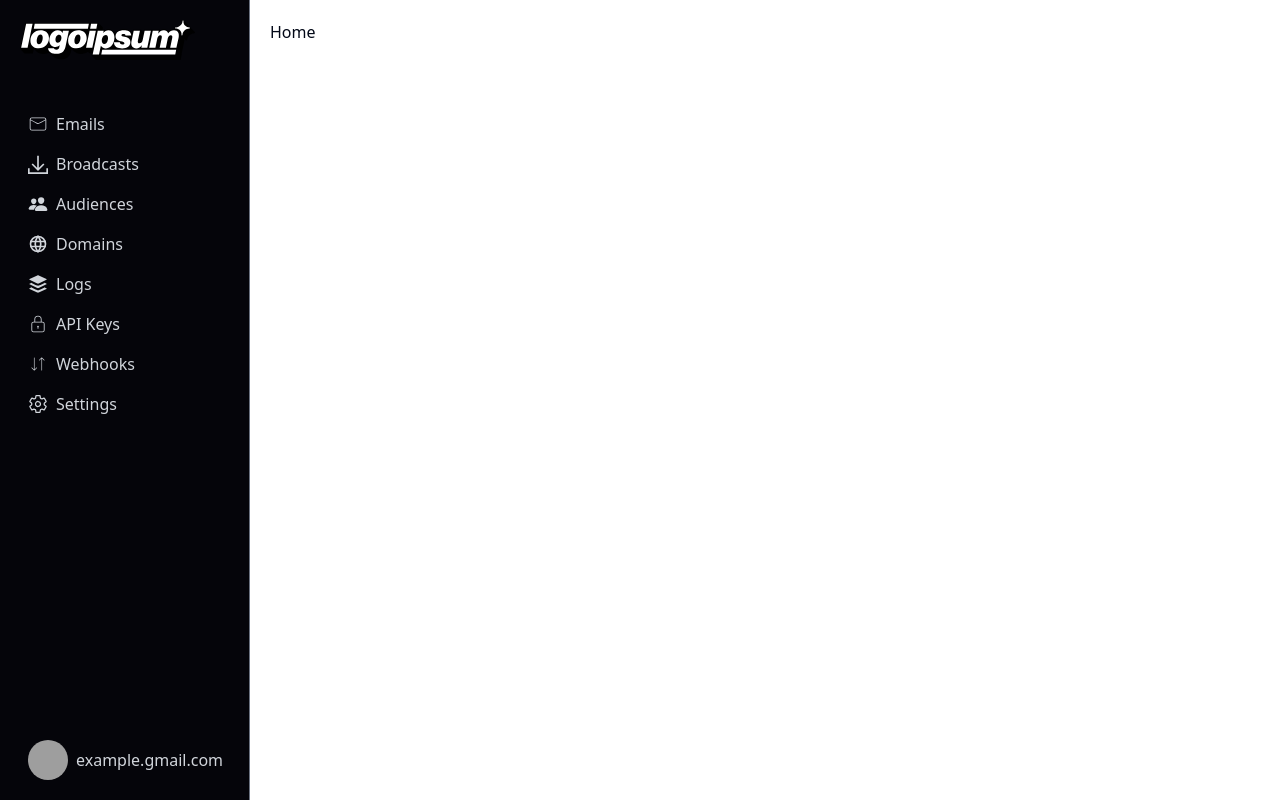
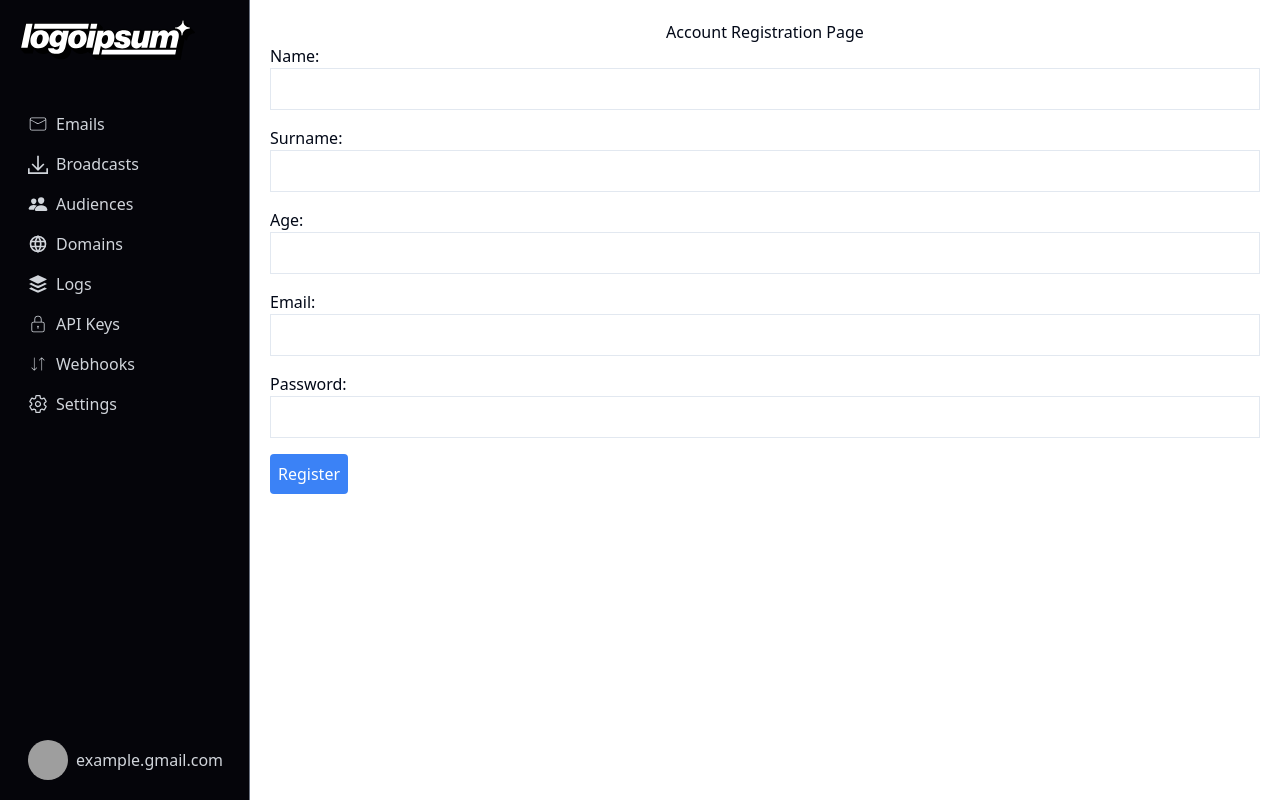
Before and after one commit to Sayzera/resend-clone-project, a Next.js app: page / in a window 1280 px wide. Built offline with nearby package versions, Linux system fonts and the light colour scheme; grey boxes are pictures that could not be loaded.

Commit message:
Homework 4

```diff
--- a/src/app/(dashboard)/page.tsx
+++ b/src/app/(dashboard)/page.tsx
@@ -1,14 +1,85 @@
-import Test2 from "@/components/css/test";
+'use client'
+
+import { useState } from "react";
 
 export default function Home() {
+   const [name, setName] = useState<string>('');
+   const [surname, setSurname] = useState<string>('');
+   const [age, setAge] = useState<string>('');
+   const [email, setEmail] = useState<string>('');
+   const [password, setPassword] = useState<string>('');
+   const [submitted, setSubmitted] = useState<boolean>(false);
 
-     return (
+   const handleSubmit = (e: React.FormEvent) => {
+      e.preventDefault();
+      setSubmitted(true);
+   }
 
-        <div className="p-5">
-         Home
+   return (
+      <div className="p-5">
+         <p className="justify-center align-middle flex">Account Registration Page</p>
+         <form onSubmit={handleSubmit}>
+            <div className="mb-4">
+               <label className="block">Name:</label>
+               <input
+                  type="text"
+                  value={name}
+                  onChange={(e) => setName(e.target.value)}
+                  className="border p-2 w-full"
+               />
+            </div>
+            <div className="mb-4">
+               <label className="block">Surname:</label>
+               <input
+                  type="text"
+                  value={surname}
+                  onChange={(e) => setSurname(e.target.value)}
+                  className="border p-2 w-full"
+               />
+            </div>
+            <div className="mb-4">
+               <label className="block">Age:</label>
+               <input
+                  type="text"
+                  value={age}
+                  onChange={(e) => setAge(e.target.value)}
+                  className="border p-2 w-full"
+               />
+            </div>
+            <div className="mb-4">
+               <label className="block">Email:</label>
+               <input
+                  type="email"
+                  value={email}
+                  onChange={(e) => setEmail(e.target.value)}
+                  className="border p-2 w-full"
+               />
+            </div>
+            <div className="mb-4">
+               <label className="block">Password:</label>
+               <input
+                  type="password"
+                  value={password}
+                  onChange={(e) => setPassword(e.target.value)}
+                  className="border p-2 w-full"
+               />
+            </div>
+            <div />
+            <button type="button" onClick={handleSubmit} className="bg-blue-500 text-white p-2 rounded">
+               Register
+            </button>
+         </form>
 
-        </div>
-
-     )
-
+         {submitted && (
+            <div className="mt-5">
+               <h2>Submitted Data:</h2>
+               <div>Name: {name}</div>
+               <div>Surname: {surname}</div>
+               <div>Age: {age}</div>
+               <div>Email: {email}</div>
+               <div>Password: {'*'.repeat(password.length)}</div>
+            </div>
+         )}
+      </div>
+   );
 }
--- a/src/components/pages/examples/custom-input/index.tsx
+++ b/src/components/pages/examples/custom-input/index.tsx
@@ -24,7 +24,7 @@ export default function CustomInput({ }: Props) {
     }
 
     const onHandlecheckboxOnchange = (e: React.FormEvent<HTMLInputElement>) => {
-        let data =  e.currentTarget.value
+        let data =  e.currentTarget.value //sor
 
        // herşeyi data içine pushla üzerine ekle
 
@@ -42,6 +42,7 @@ export default function CustomInput({ }: Props) {
                 data: [...prev.data, data]
             }
        })
+       console.log(checkboxData); //sor
 
     }
 
@@ -84,10 +85,10 @@ export default function CustomInput({ }: Props) {
                 <Input label='Outlook' type='radio' id='radio2' name='emailPreference' value='outlook_preferred' />
                 <Input label='Yahoo Mail' type='radio' id='radio3' name='emailPreference' value='yahoo_preferred' />
                 <p>Please ask your questions from the text field below.</p>
-                <Input label='Gmail' type='textarea'
+                <Input label='Questions' type='textarea'
                     rows={5}
-                    id='radio1' name='emailPreference' value='gmail_preferred' />
-                <Input type='button' label='Gönder' btnType='submit' />
+                    id='radio1' name='emailPreference' />
+                <Input type='button' label='Submit' btnType='submit' />
             </form>
 
         </div>
```
